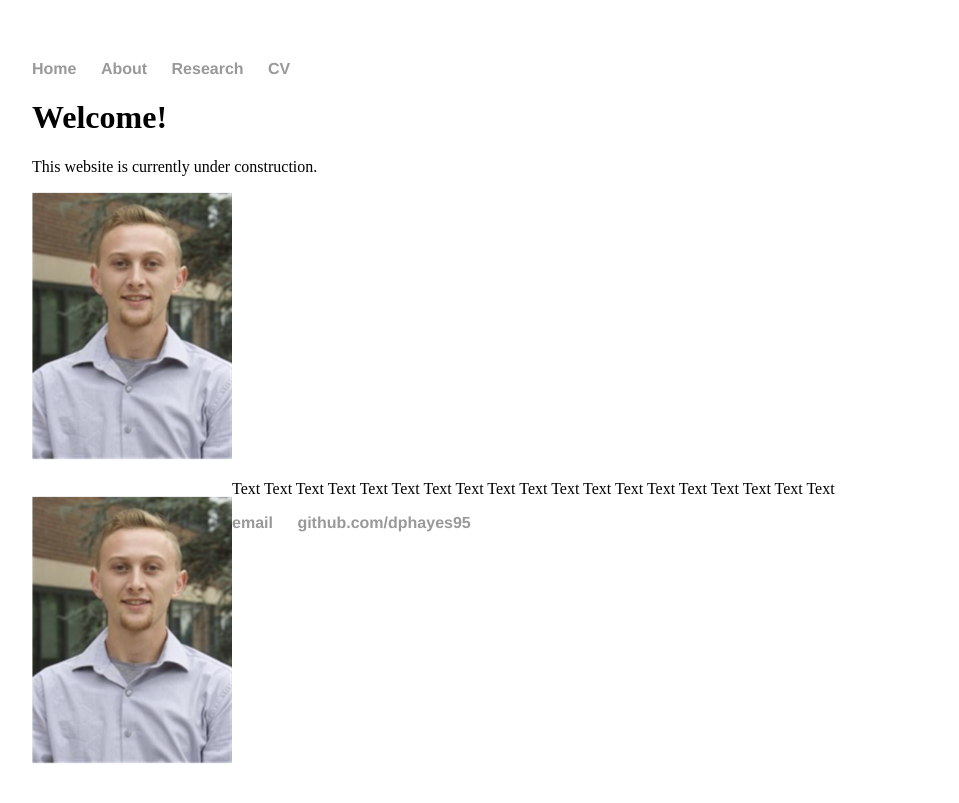
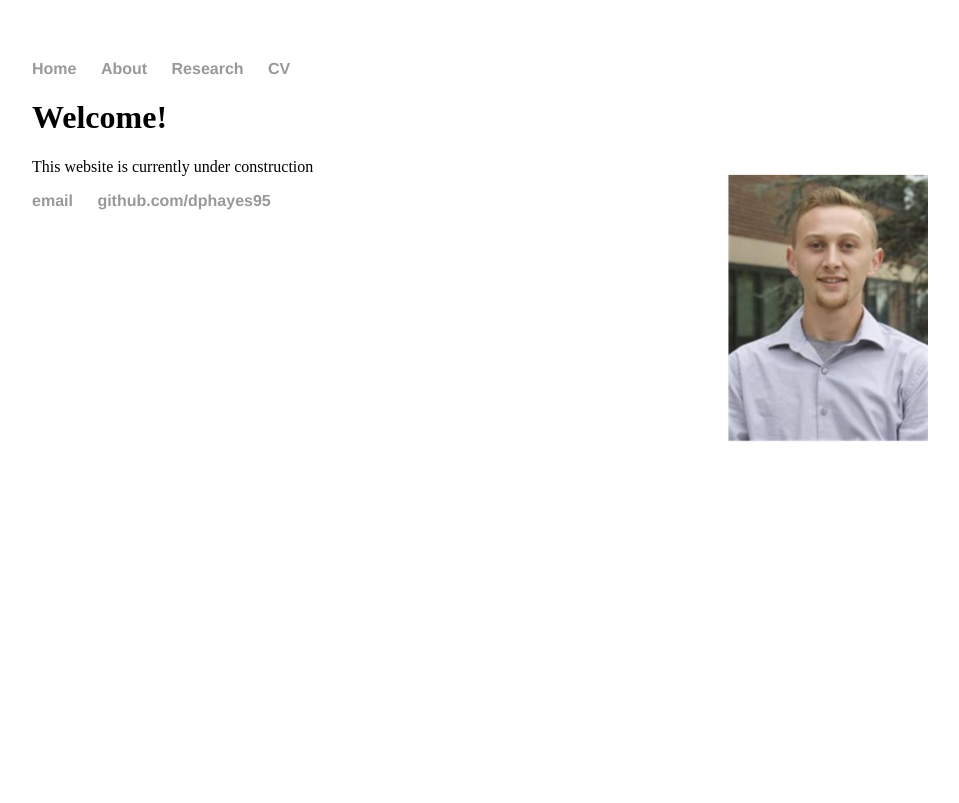
Before and after one commit to dhayes95/dhayes95.github.io, a Jekyll site: the page built from index.html, in a window 1280 px wide. Shown: the top 803 px of the page, without its empty margins (160-1119 px from the left). Built offline with Jekyll 4.4.1, drawn with Linux system fonts in a browser that asks for light colours.

Commit message:
Update index.html

```diff
--- a/index.html
+++ b/index.html
@@ -4,10 +4,8 @@
 ---
 <div class="blurb">
 	<h1>Welcome!</h1>
-	<p>This website is currently under construction.</p>
-	<img src="HeadShotDan.PNG" width="200" height=auto>
-	<div style="clear: left;">
-    <p style="float: left;"><img src="HeadShotDan.PNG" width="200" height=auto></p>
-    <p>Text Text Text Text Text Text Text Text Text Text Text Text Text Text Text Text Text Text Text</p>
-</div>
+	    	<div>
+		<p style="float: right;"><img src="HeadShotDan.PNG" width="200" height=auto></p>
+    		<p>This website is currently under construction</p>
+		</div>
 </div><!-- /.blurb -->
```
